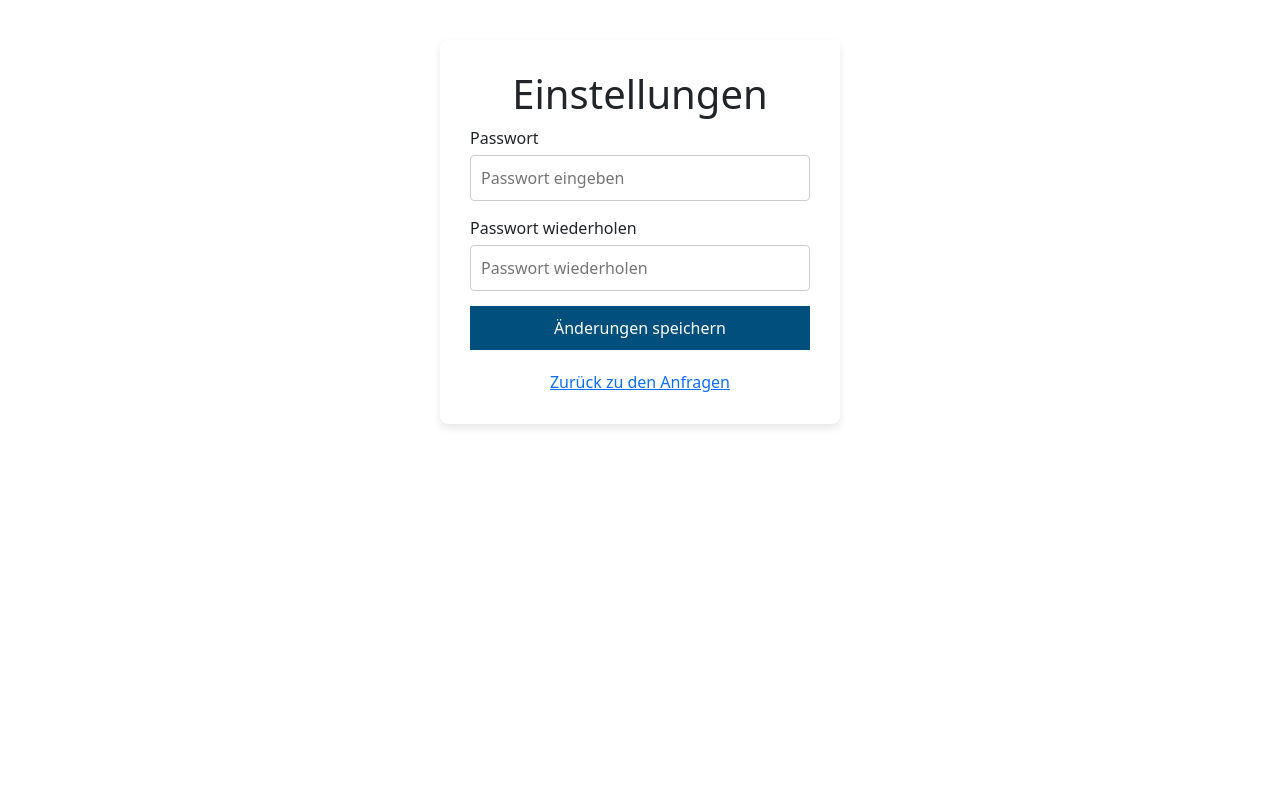
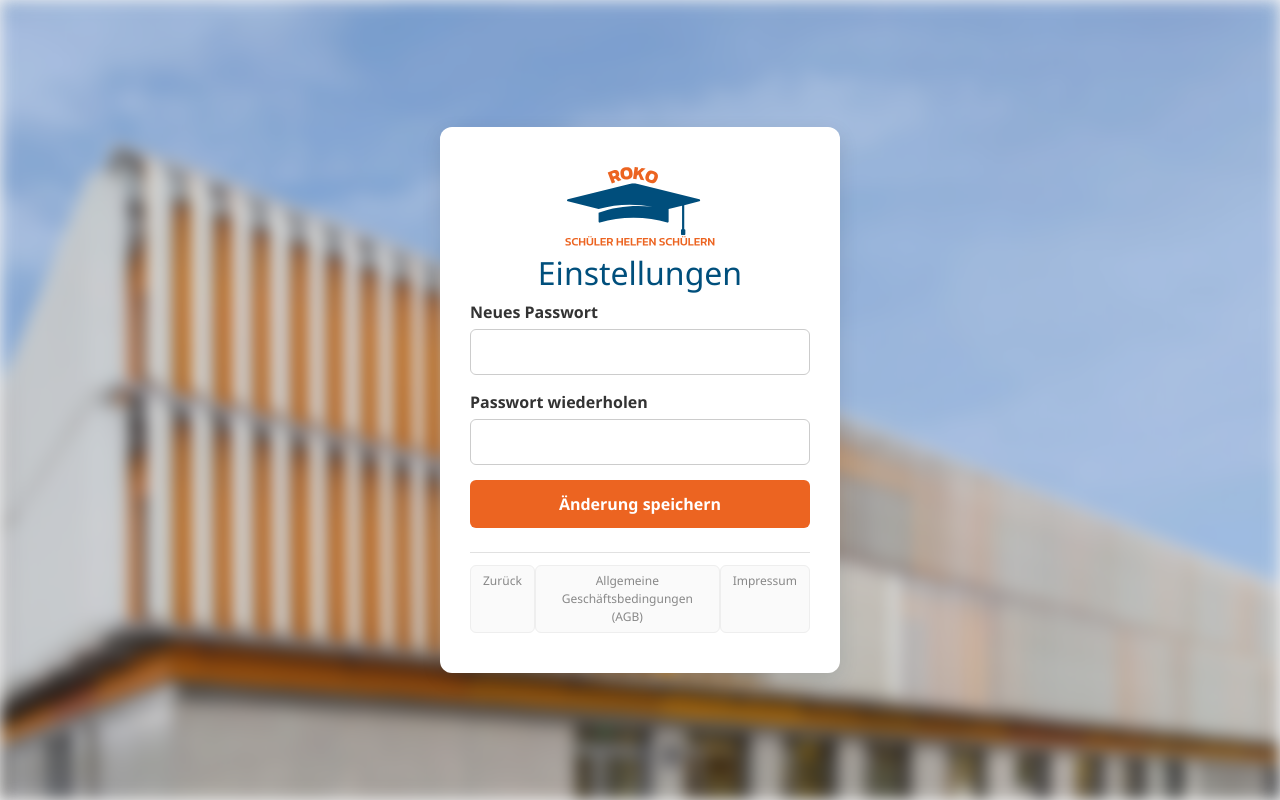
Before and after one commit to rokodeg/app-gruppe24-25-p-seminar, a Flask app: page /settings in a window 1280 px wide. Run offline with Flask 3, Linux system fonts and the light colour scheme; a user stored in the database is signed in.

Commit message:
usersettingsDesignAngepasst

```diff
--- a/webapp/Version4/static/usersettings/style.css
+++ b/webapp/Version4/static/usersettings/style.css
@@ -1,54 +1,121 @@
 
 body {
-  font-family: Arial, sans-serif;
+  font-family: 'Segoe UI', Tahoma, Geneva, Verdana, sans-serif;
+  margin: 0;
+  height: 100vh;
+  display: flex;
+  justify-content: center;
+  align-items: center;
+  position: relative;
+  overflow: hidden;
   background-color: #f4f4f4;
-  padding: 20px;
+
+}
+
+body::before {
+  content: "";
+  position: fixed;
+  top: 0; left: 0;
+  width: 100vw; height: 100vh;
+  background: url('../images/background.jpg') no-repeat center center/cover;
+  filter: blur(8px);
+  z-index: -1;
+}
+
+.container {
+  background: white;
+  padding: 40px 30px;
+  border-radius: 12px;
+  box-shadow: 0 6px 20px rgba(0,0,0,0.1);
+  max-width: 400px;
+  width: 100%;
+  text-align: center;
+}
+
+.logo {
+  max-width: 150px;
+  margin-bottom: 8px; /* kleiner, aber sicher */
 }
 
 h1 {
-  text-align: center;
-}
-
-.settings-container {
-  background-color: white;
-  padding: 30px;
-  margin: 20px auto;
-  border-radius: 8px;
-  box-shadow: 0 4px 8px rgba(0, 0, 0, 0.1);
-  max-width: 400px; /* Maximale Breite des Containers */
+  margin-top: 0;
+  font-size: clamp(1.5rem, 4vw, 2rem); /* optional: responsiv skalieren */
+  color: #004F7C;
 }
 
     .form-group {
+      text-align: left;
       margin-bottom: 15px;
     }
 
-label {
+    .form-group label {
+      font-weight: 600;
+      margin-bottom: 5px;
       display: block;
-  margin-bottom: 5px;
+      color: #333;
     }
 
-input[type="password"] {
-  width: 100%; /* Volle Breite */
+    .form-group input {
+      width: 100%;
       padding: 10px;
+      border-radius: 6px;
       border: 1px solid #ccc;
-  border-radius: 4px;
     }
 
     button {
-  background-color: #004F7C;
+  width: 100%;
+  padding: 12px;
+  background-color: #ec6421;
   color: white;
   border: none;
-  padding: 10px;
-  border-radius: 4px;
+  border-radius: 6px;
+  font-weight: bold;
+  font-size: 1rem;
   cursor: pointer;
-  width: 100%; /* Volle Breite */
+  transition: background-color 0.3s ease;
 }
 
 button:hover {
-  background-color: #007B9A;
+  background-color: #d8561a;
+  transform: translateY(-1px);
 }
 
-.back-link {
-  text-align: center;
-  margin-top: 20px;
+.custom-hr {
+  border: none;
+  border-top: 1px solid #888;  /* Hellgrau, dezenter als #888 */
+  margin: 24px 0 12px 0;       /* Weniger Abstand, wirkt zurückhaltender */
+  width: 100%;
 }
+
+
+.agb-box {
+  display: flex;
+  justify-content: center;
+}
+
+.agb-box a {
+  font-size: 12px;
+  color: #888;
+  padding: 6px 12px;
+  border: 1px solid #eee;
+  border-radius: 6px;
+  background-color: #fafafa;
+  text-decoration: none;
+  transition: all 0.2s ease-in-out;
+}
+
+.agb-box a:hover {
+  background-color: #fff;
+  box-shadow: 0 2px 6px rgba(0,0,0,0.05);
+  transform: translateY(-1px);
+}
+
+    .alert {
+      text-align: left;
+    }
+
+    #passwordMatchMessage {
+      font-size: 0.9rem;
+      color: green;
+      margin-top: 5px;
+    }
--- a/webapp/Version4/templates/usersettings.html
+++ b/webapp/Version4/templates/usersettings.html
@@ -2,48 +2,55 @@
 <html lang="de">
 <head>
   <meta charset="UTF-8">
-  <meta name="viewport" content="width=device-width, initial-scale=1.0">
+  <meta name="viewport" content="width=device-width, initial-scale=1">
   <title>Einstellungen</title>
-  <link rel="stylesheet" href="{{ url_for('static', filename='usersettings/style.css') }}"> <!-- Verlinke deine CSS-Datei -->
-  <!-- Bootstrap CSS -->
+
+  <!-- Bootstrap -->
   <link href="https://cdn.jsdelivr.net/npm/bootstrap@5.3.2/dist/css/bootstrap.min.css" rel="stylesheet">
+  <link rel="stylesheet" href="{{ url_for('static', filename='usersettings/style.css') }}">
 
 </head>
 <body>
+  <div class="container">
+    <div class="header-row">
+      <img src="{{ url_for('static', filename='images/logoFinish.svg') }}" alt="Logo" class="logo">
+      <h1>Einstellungen</h1>
+    </div>
 
-  <div class="settings-container">
-    <h1>Einstellungen</h1>
     {% with messages = get_flashed_messages(with_categories=true) %}
       {% if messages %}
-    <div>
         {% for category, message in messages %}
           <div class="alert alert-{{ category }}">{{ message }}</div>
         {% endfor %}
-    </div>
       {% endif %}
     {% endwith %}
-    <form id="settingsForm" method="POST" action="{{ url_for('change_password') }}" >
+
+    <form method="POST" action="{{ url_for('change_password') }}">
       <div class="form-group">
-        <label for="password">Passwort</label>
-        <input type="password" id="password" name="password" placeholder="Passwort eingeben" required>
+        <label for="password">Neues Passwort</label>
+        <input type="password" id="password" name="password" required>
       </div>
+
       <div class="form-group">
         <label for="confirmPassword">Passwort wiederholen</label>
-        <input type="password" id="confirmPassword" name="confirmPassword" placeholder="Passwort wiederholen" required>
-        <p id="passwordMatchMessage" class="success-message" style="display:none; color: green;">
-          ✅ Die Passwörter stimmen überein.
-        </p>
+        <input type="password" id="confirmPassword" name="confirmPassword" required>
+        <div id="passwordMatchMessage" style="display: none;">✅ Die Passwörter stimmen überein.</div>
       </div>
-      <button type="submit" id="saveButton" disabled>Änderungen speichern</button>
+
+      <button type="submit" class="button" id="saveButton" disabled>Änderung speichern</button>
     </form>
 
-    <div class="back-link">
-      <a href="{{ url_for('anbieter') }}" class="button">Zurück zu den Anfragen</a>
+    <hr class="custom-hr">
+
+        <div class="agb-box">
+        <a href="{{ url_for('anbieter') }}">Zurück</a>
+        <a href="{{ url_for('agb') }}" target="_blank">Allgemeine Geschäftsbedingungen (AGB)</a>
+        <a href="{{ url_for('impressum') }}" target="_blank">
+            Impressum</a>
     </div>
   </div>
 
-
-<!-- Erfolgsmodal -->
+  <!-- Modal bei Erfolg -->
   <div class="modal fade" id="successModal" tabindex="-1" aria-labelledby="successModalLabel" aria-hidden="true">
     <div class="modal-dialog modal-dialog-centered">
       <div class="modal-content">
@@ -61,11 +68,9 @@
     </div>
   </div>
 
+  <!-- Scripte -->
   <script src="{{ url_for('static', filename='usersettings/script.js') }}"></script>
   <script src="https://cdn.jsdelivr.net/npm/bootstrap@5.3.2/dist/js/bootstrap.bundle.min.js"></script>
 
-
 </body>
-
-
 </html>
```
Also changed, not shown: webapp/Version4/static/benutzerverwaltung/style.css (added, +114 -0 lines), webapp/Version4/templates/benutzerverwaltung.html (+0 -116 lines), database.db. Lines whose indentation alone changed are shown as unchanged.
